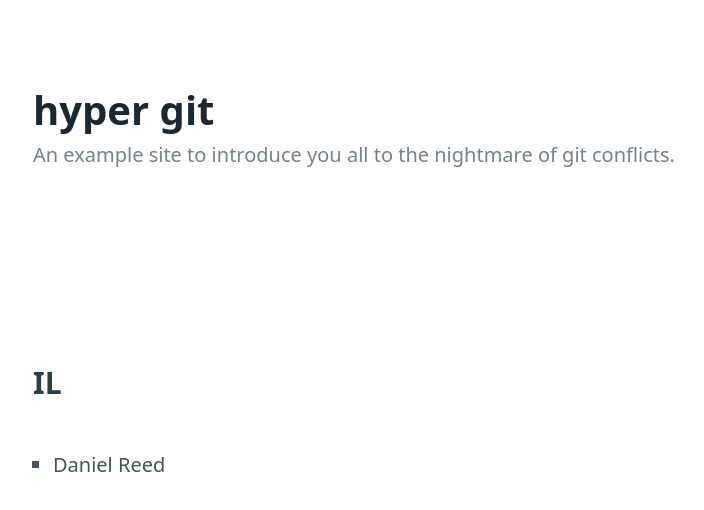
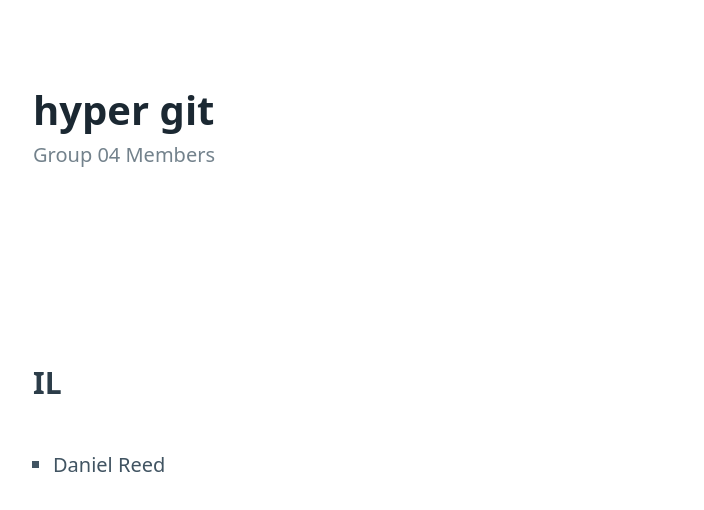
Before and after one commit to kwaimind/hyper-git, a website: page index.html in a window 1280 px wide. Shown: the whole page, without its empty margins (42-746 px from the left). Drawn offline with nearby package versions, Linux system fonts and the light colour scheme.

Commit message:
changed h2

```diff
--- a/index.html
+++ b/index.html
@@ -14,10 +14,7 @@
     <header class="container">
       <hgroup>
         <h1>hyper git</h1>
-        <h2>
-          An example site to introduce you all to the nightmare of git
-          conflicts.
-        </h2>
+        <h2>Group 04 Members</h2>
       </hgroup>
     </header>
 
```
